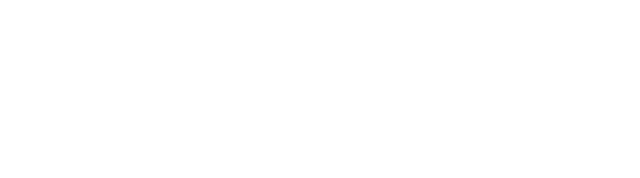
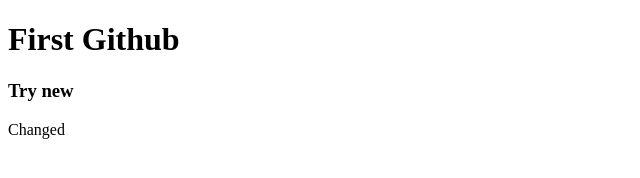
Before and after one commit to Azmol-Akib/my-first-ripo, a plain HTML site: page index.html in a window 1280 px wide. Shown: the whole page, without its empty margins (0-640 px from the left). Drawn offline with Linux system fonts and the light colour scheme.

Commit message:
added header

```diff
--- a/index.html
+++ b/index.html
@@ -7,6 +7,9 @@
     <title>My first ripo</title>
 </head>
 <body>
+    <h1>First Github</h1>
+    <h3>Try new</h3>
+    <p>Changed</p>
 
 </body>
 </html>
```
